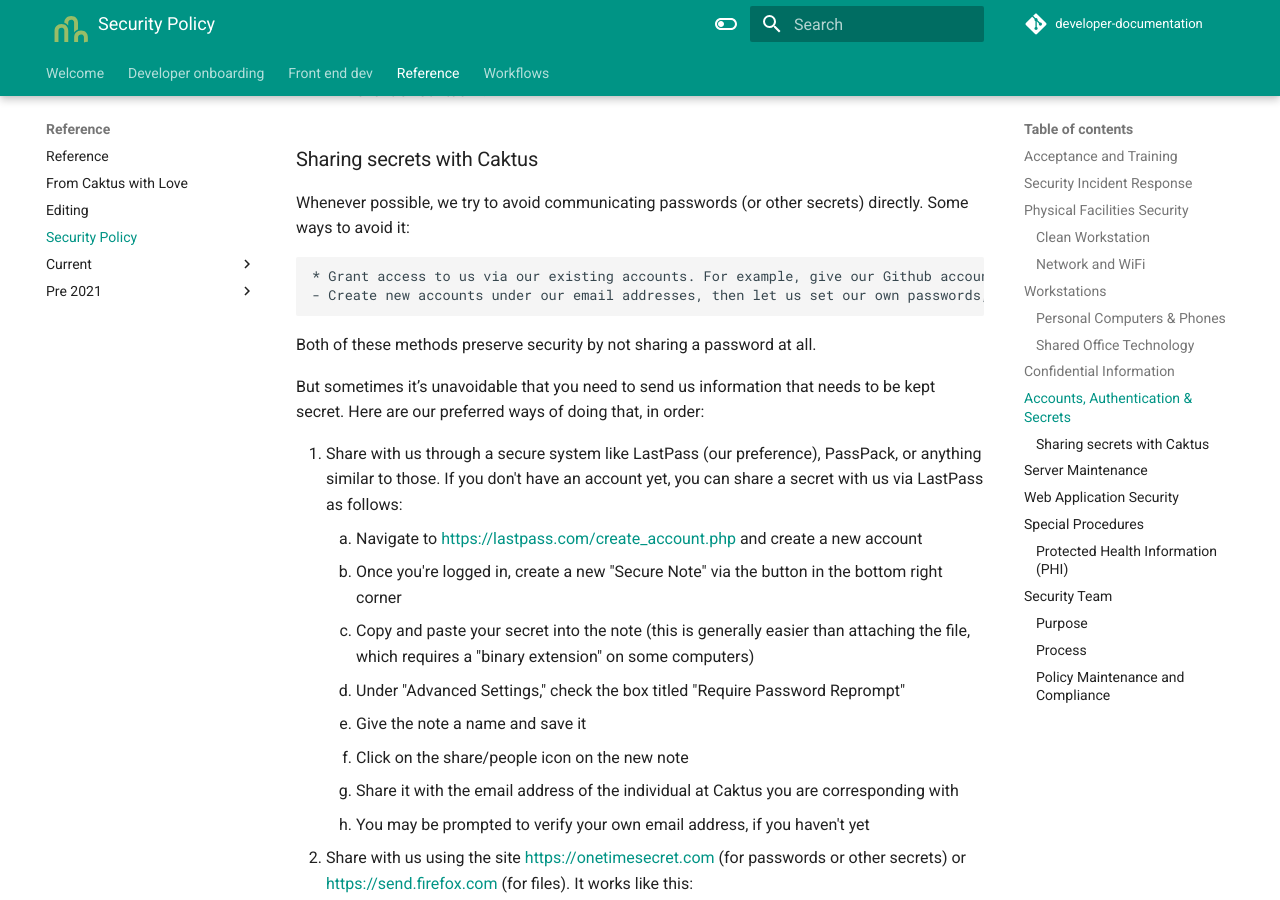
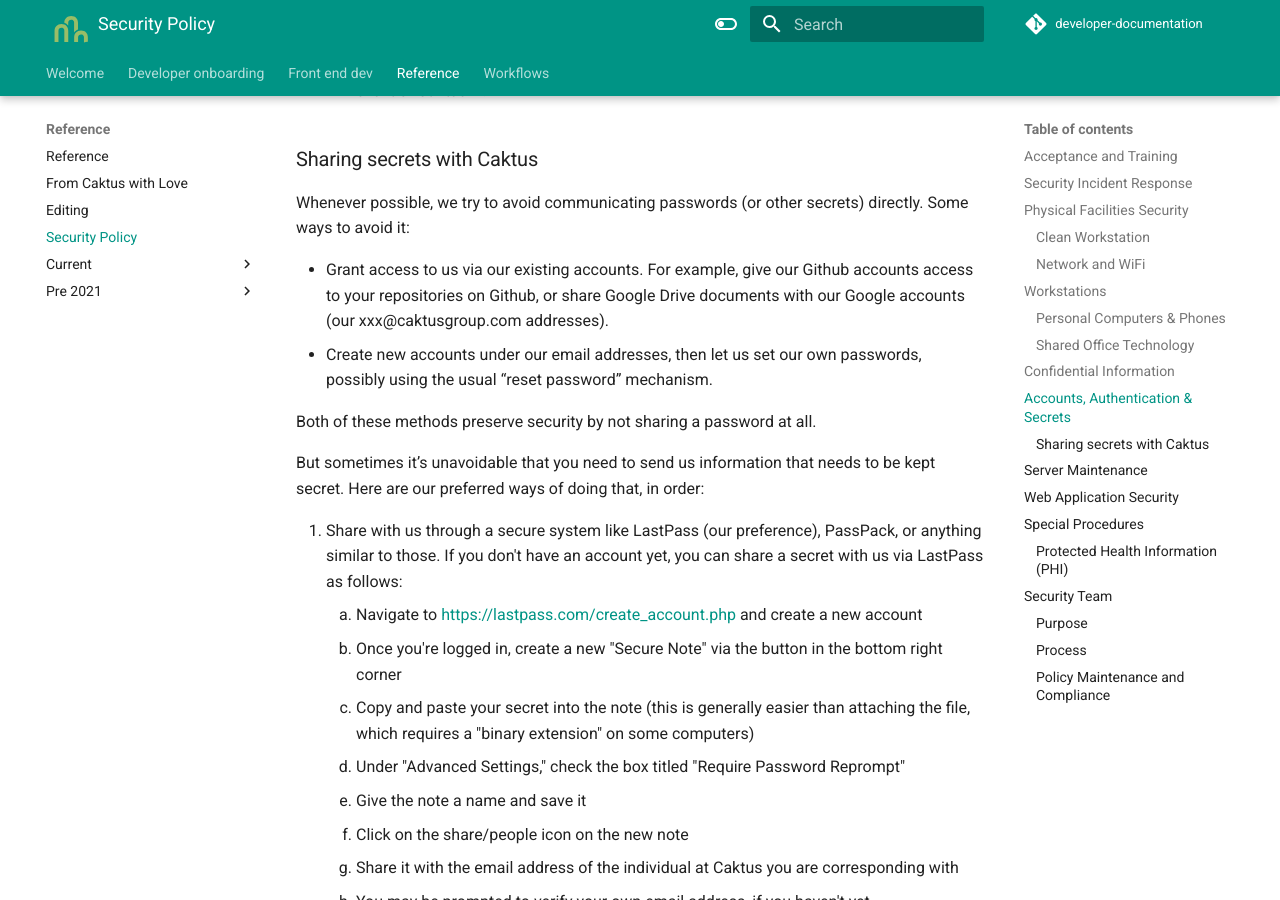
Before and after one commit to caktus/guidebook, an MkDocs documentation site: the page built from docs/reference/security-policy.md, in a window 1280 px wide and 900 px high, scrolled down 6766 px. Built offline with MkDocs 1.6.1 and Material for MkDocs 9.7.7, drawn with Linux system fonts in a browser that asks for light colours; comment, search, counter and statistics services are not loaded; some of the changed text lies outside the part shown.

Commit message:
Fix bullet issue

```diff
--- a/docs/reference/security-policy.md
+++ b/docs/reference/security-policy.md
@@ -124,8 +124,8 @@
 ### Sharing secrets with Caktus
 Whenever possible, we try to avoid communicating passwords (or other secrets) directly. Some ways to avoid it:
 
-    * Grant access to us via our existing accounts. For example, give our Github accounts access to your repositories on Github, or share Google Drive documents with our Google accounts (our xxx@caktusgroup.com addresses).
-    - Create new accounts under our email addresses, then let us set our own passwords, possibly using the usual “reset password” mechanism.
+* Grant access to us via our existing accounts. For example, give our Github accounts access to your repositories on Github, or share Google Drive documents with our Google accounts (our xxx@caktusgroup.com addresses).
+* Create new accounts under our email addresses, then let us set our own passwords, possibly using the usual “reset password” mechanism.
 
 Both of these methods preserve security by not sharing a password at all.
 
@@ -211,7 +211,7 @@
 ### Purpose
 Security can take many forms: from PCI compliance, server firewalls, and encryption to security patches and incident response guidelines. Best practices and procedures can guide development to build secure web applications. The Caktus Security Team creates team best practices and procedures, facilitates knowledge sharing, and helps with responding to security incidents. We strive to:
 
-Proactively research and implement improvements to further Caktus’ security procedures
+* Proactively research and implement improvements to further Caktus’ security procedures
 * Maintain the Caktus Security Policy and best practices
 * Monitor for security exploits, review severity, and inform teams
 * Recommend solutions to team-raised security questions
```
